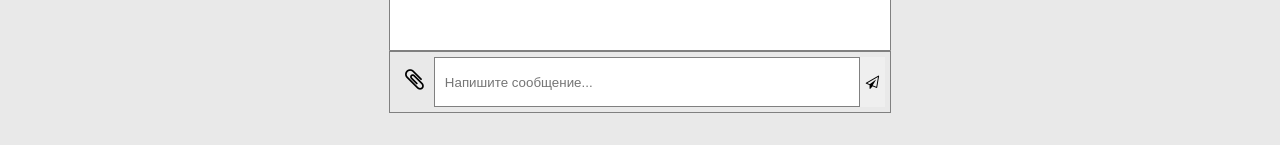
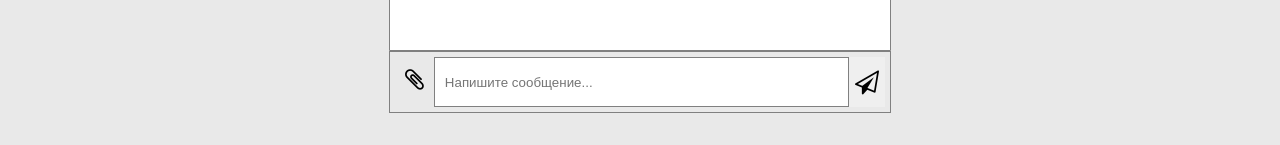
Before and after one commit to IsaacTaitor/Messenger, a React (Create React App) app: page / in a window 1280 px wide. Shown: the part 617-762 px from the top of the page. Built offline with nearby package versions, Linux system fonts and the light colour scheme.

Commit message:
fix bugs

```diff
--- a/src/components/elements/MessageInput/MessageInput.css
+++ b/src/components/elements/MessageInput/MessageInput.css
@@ -33,3 +33,6 @@
 .fa-paperclip {
   font-size: 24px;
 }
+.fa-send-o {
+  font-size: 24px;
+}
--- a/src/components/elements/PreviewImageWithModules/PreviewImageWithModules.css
+++ b/src/components/elements/PreviewImageWithModules/PreviewImageWithModules.css
@@ -22,7 +22,7 @@
 	top: 40px;
 	color: white;
 	cursor: pointer;
-	fontSize: 48px;
+	font-size: 48px;
 }
 
 .previewText {
--- a/src/components/elements/PreviewImageWithoutModules/PreviewImageWithoutModules.css
+++ b/src/components/elements/PreviewImageWithoutModules/PreviewImageWithoutModules.css
@@ -9,7 +9,7 @@
 	justify-content: center;
 	align-items: center;
 }
-.img {
+.imgWithoutModules {
 	max-height: 400px;
 	max-width: 800px;
 }
--- a/src/components/elements/PreviewImageWithoutModules/PreviewImageWithoutModules.tsx
+++ b/src/components/elements/PreviewImageWithoutModules/PreviewImageWithoutModules.tsx
@@ -14,7 +14,7 @@ export default class PreviewImageWithoutModules extends React.PureComponent<Prev
 		const { img, title } = modalViewImageStore;
 		return (
 			<div className='modal-div' >
-				<img src={img} alt={title} className='img' />
+				<img src={img} alt={title} className='imgWithoutModules' />
 				<i className='fa fa-close' onClick={closeModal} />
 			</div>
 		);
```
